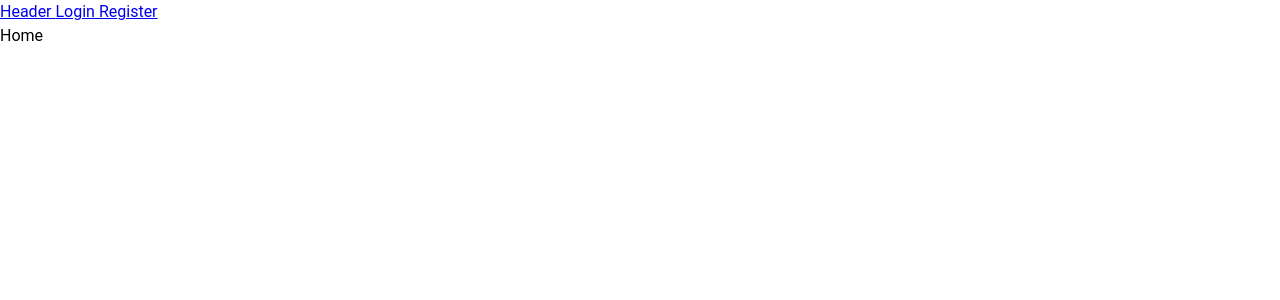
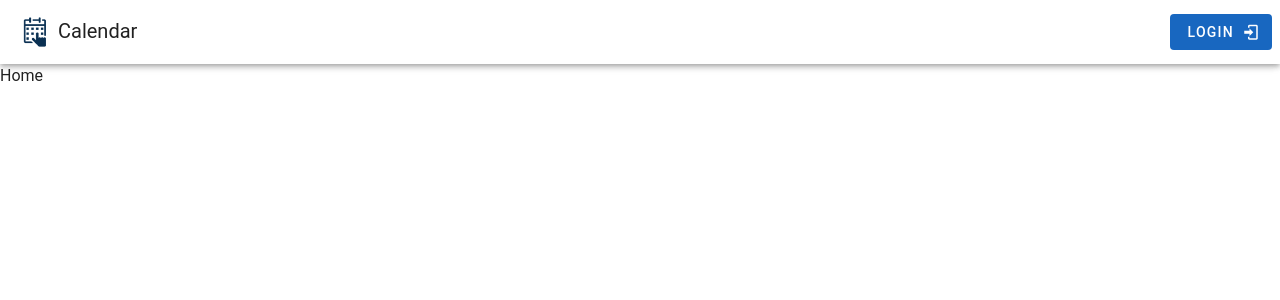
Before and after one commit to volt1c/CalendarTodoList, a Vue app in the folder calendartodolist.client/: page / in a window 1280 px wide. Shown: the top 300 px of the page. Built offline with nearby package versions, Linux system fonts and the light colour scheme.

Commit message:
feat: implement App base

```diff
--- a/calendartodolist.client/src/App.vue
+++ b/calendartodolist.client/src/App.vue
@@ -1,15 +1,29 @@
 <script setup lang="ts">
-import { RouterView, RouterLink } from 'vue-router'
+    import LogoImg from '@/components/LogoImg.vue'
 </script>
 
 <template>
-    <header>
-        <RouterLink to="/"> Header </RouterLink>
-        <RouterLink to="/login"> Login </RouterLink>
-        <RouterLink to="/register"> Register </RouterLink>
-    </header>
+    <v-app>
+        <v-layout>
+            <v-app-bar>
+                <v-app-bar-title @click="$router.push('/')">
+                    <v-icon start>
+                        <logo-img/>
+                    </v-icon>Calendar
+                </v-app-bar-title>
+                <v-spacer></v-spacer>
+                <v-btn color="primary"
+                       variant="flat"
+                       class="mr-2"
+                       to="/login">
+                    Login
+                    <v-icon icon="mdi-login" end></v-icon>
+                </v-btn>
+            </v-app-bar>
 
-  <main>
-    <RouterView />
-  </main>
+            <v-main class="">
+                <router-view />
+            </v-main>
+        </v-layout>
+    </v-app>
 </template>
```
